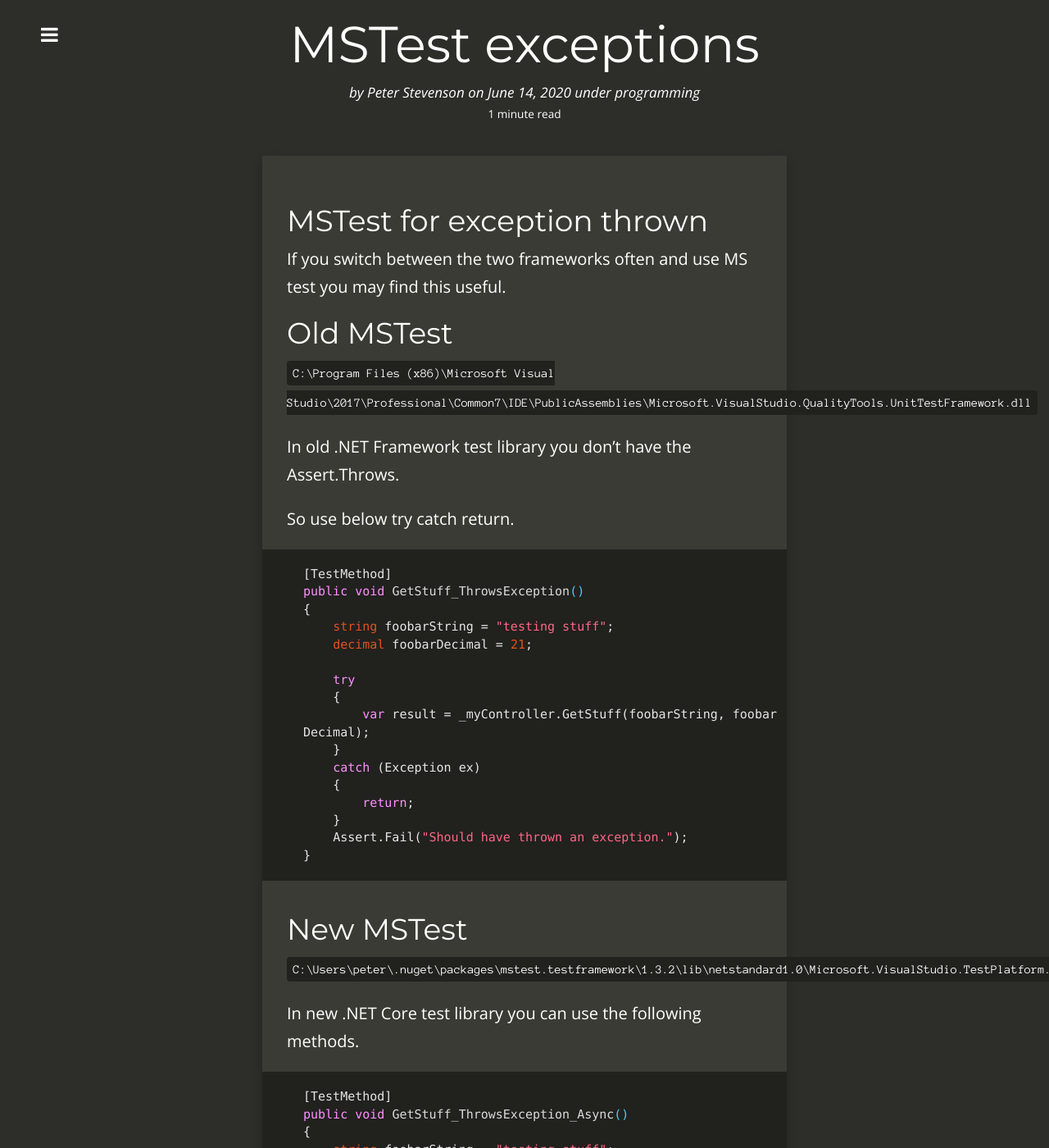
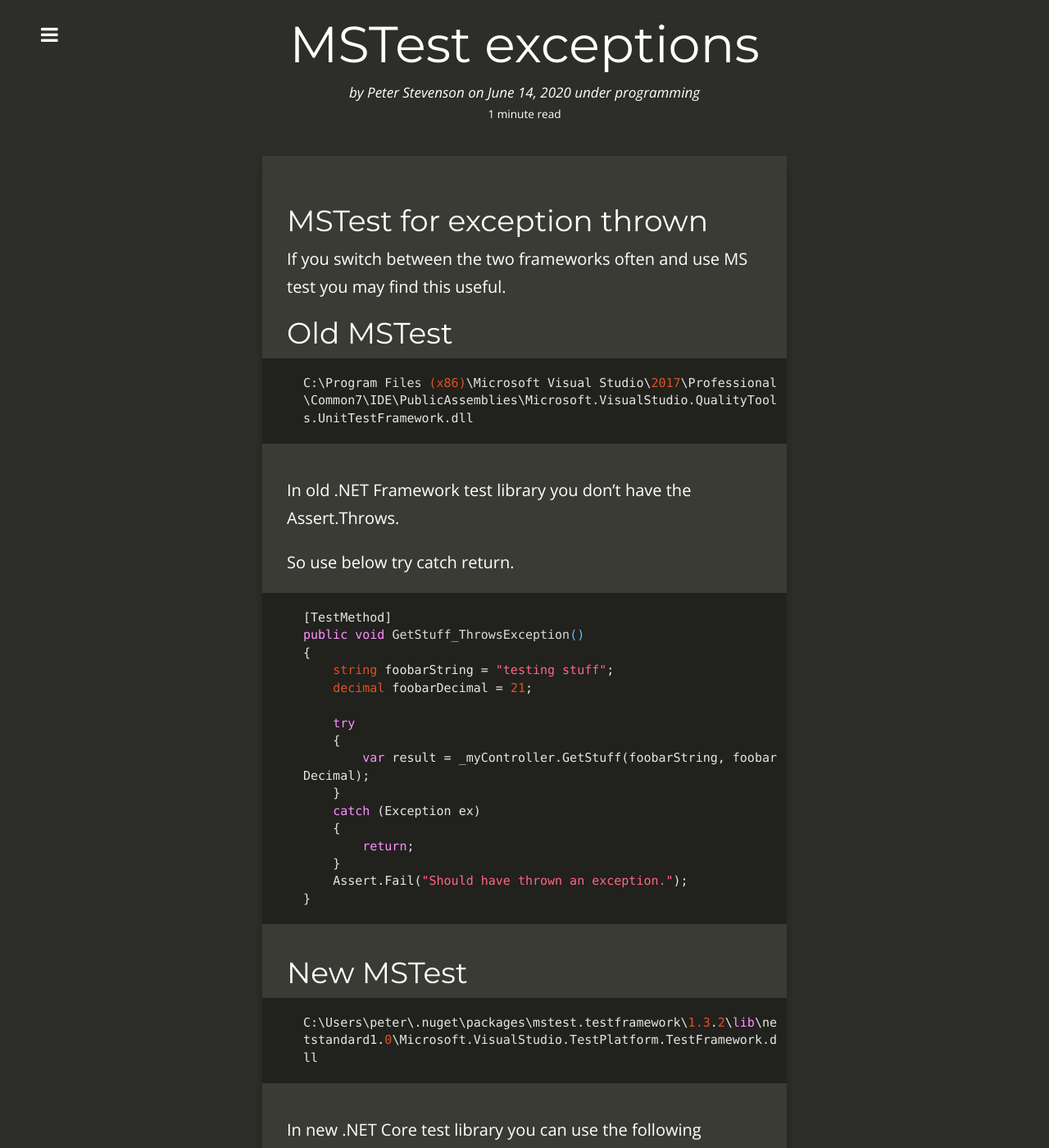
Before and after one commit to 2E0PGS/blog, a Jekyll site: the page built from _posts/2020-06-14-mstest-exception.md, in a window 1280 px wide and 1400 px high. Shown: the whole window at 82% size. Built offline with Jekyll 4.4.1, drawn with Linux system fonts in a browser that asks for light colours; nearby versions of some CDN libraries; comment, search, counter and statistics services are not loaded.

Commit message:
See if that line wraps now.

````diff
--- a/_posts/2020-06-14-mstest-exception.md
+++ b/_posts/2020-06-14-mstest-exception.md
@@ -20,7 +20,9 @@
 
 ## Old MSTest
 
-`C:\Program Files (x86)\Microsoft Visual Studio\2017\Professional\Common7\IDE\PublicAssemblies\Microsoft.VisualStudio.QualityTools.UnitTestFramework.dll`
+```
+C:\Program Files (x86)\Microsoft Visual Studio\2017\Professional\Common7\IDE\PublicAssemblies\Microsoft.VisualStudio.QualityTools.UnitTestFramework.dll
+```
 
 In old .NET Framework test library you don't have the Assert.Throws.
 
@@ -47,7 +49,9 @@
 
 ## New MSTest
 
-`C:\Users\peter\.nuget\packages\mstest.testframework\1.3.2\lib\netstandard1.0\Microsoft.VisualStudio.TestPlatform.TestFramework.dll`
+```
+C:\Users\peter\.nuget\packages\mstest.testframework\1.3.2\lib\netstandard1.0\Microsoft.VisualStudio.TestPlatform.TestFramework.dll
+```
 
 In new .NET Core test library you can use the following methods.
 
````
